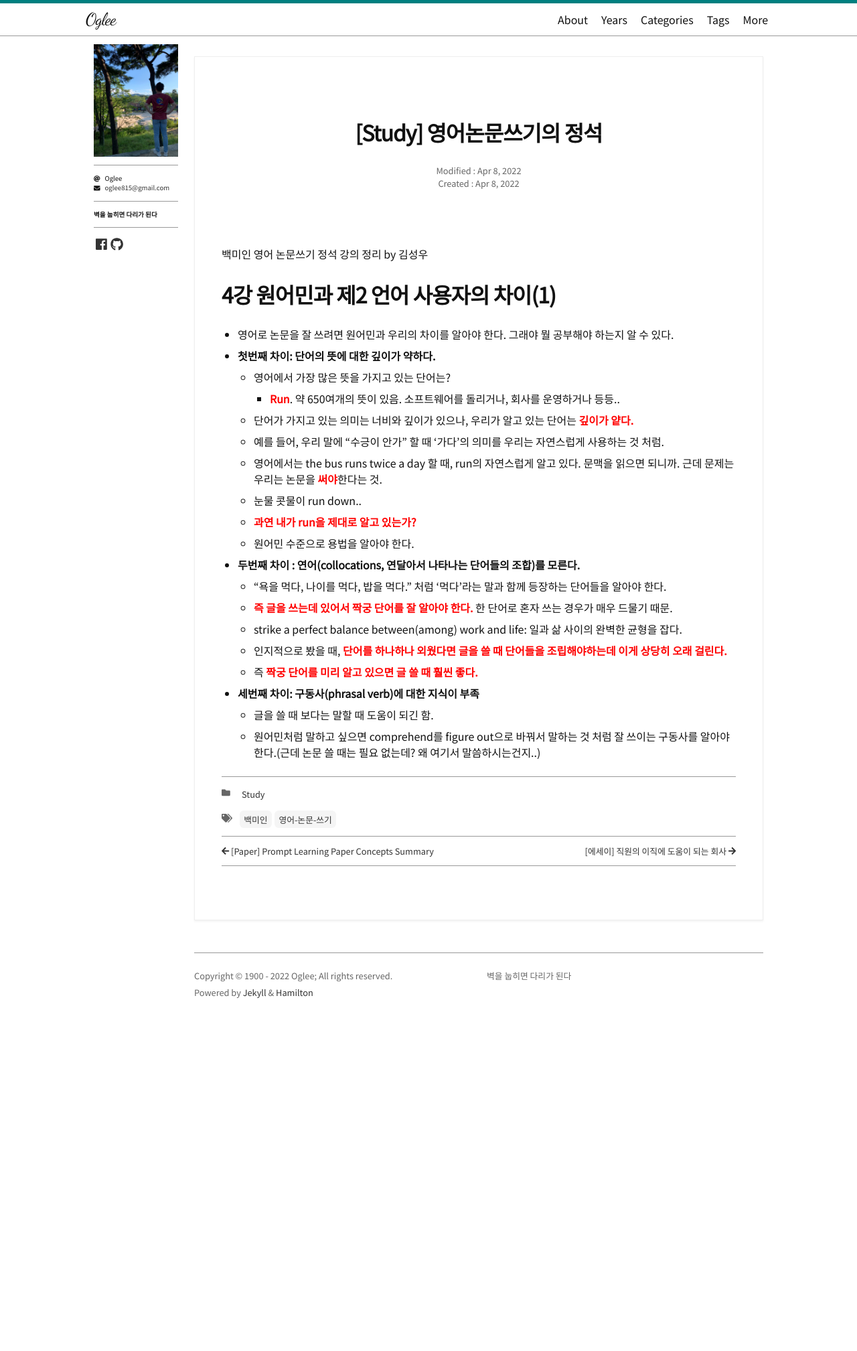
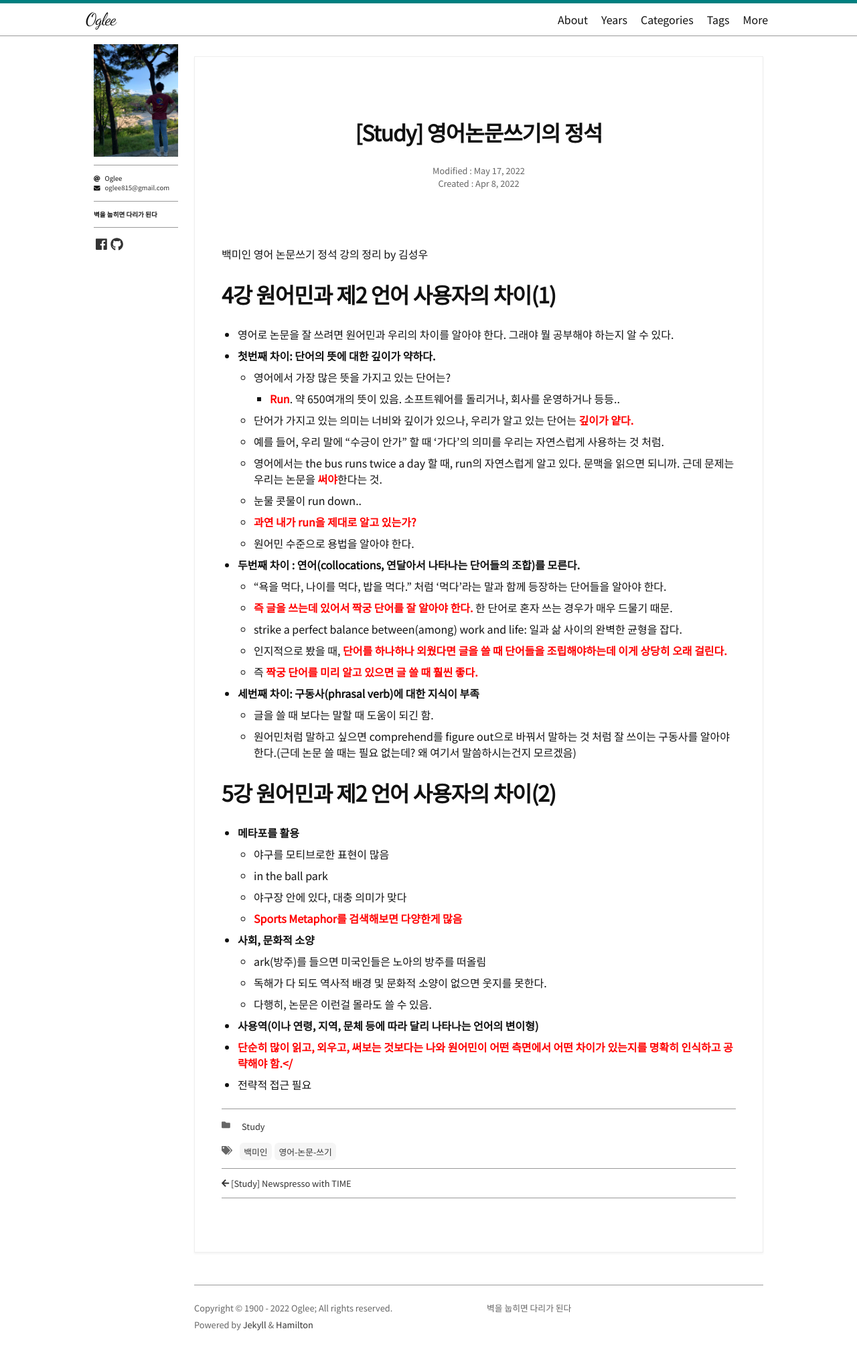
Before and after one commit to oglee815/oglee815_old.github.io, a Jekyll site: the page built from _posts/1900-01-01-study-writing-paper.md, in a window 1280 px wide. Shown: the whole page at 67% size. Built offline with Jekyll 4.4.1, drawn with Linux system fonts in a browser that asks for light colours; nearby versions of some CDN libraries; some web fonts are replaced; comment, search, counter and statistics services are not loaded.

Commit message:
Update 1900-01-01-study-writing-paper.md

```diff
--- a/_posts/1900-01-01-study-writing-paper.md
+++ b/_posts/1900-01-01-study-writing-paper.md
@@ -1,6 +1,6 @@
 ---
 layout: post
-date: 2022-04-08 00:00
+date: 2022-05-17 00:00
 created_date: 2022-04-08 00:00
 title: "[Study] 영어논문쓰기의 정석"
 author: oglee
@@ -40,4 +40,22 @@ tags:
 
 - <strong>세번째 차이: 구동사(phrasal verb)에 대한 지식이 부족</strong>
   - 글을 쓸 때 보다는 말할 때 도움이 되긴 함.
-  - 원어민처럼 말하고 싶으면 comprehend를 figure out으로 바꿔서 말하는 것 처럼 잘 쓰이는 구동사를 알아야 한다.(근데 논문 쓸 때는 필요 없는데? 왜 여기서 말씀하시는건지..)
+  - 원어민처럼 말하고 싶으면 comprehend를 figure out으로 바꿔서 말하는 것 처럼 잘 쓰이는 구동사를 알아야 한다.(근데 논문 쓸 때는 필요 없는데? 왜 여기서 말씀하시는건지 모르겠음)
+
+# 5강 원어민과 제2 언어 사용자의 차이(2)
+
+- <strong>메타포를 활용</strong>
+  - 야구를 모티브로한 표현이 많음
+  - in the ball park
+  - 야구장 안에 있다, 대충 의미가 맞다
+  - <span class='my_highlight'>Sports Metaphor를 검색해보면 다양한게 많음</span>
+
+- <strong>사회, 문화적 소양</strong>
+  - ark(방주)를 들으면 미국인들은 노아의 방주를 떠올림
+  - 독해가 다 되도 역사적 배경 및 문화적 소양이 없으면 웃지를 못한다.
+  - 다행히, 논문은 이런걸 몰라도 쓸 수 있음.
+
+- <strong>사용역(이나 연령, 지역, 문체 등에 따라 달리 나타나는 언어의 변이형)</strong>
+
+- <span class='my_highlight'>단순히 많이 읽고, 외우고, 써보는 것보다는 나와 원어민이 어떤 측면에서 어떤 차이가 있는지를 명확히 인식하고 공략해야 함.</
+- 전략적 접근 필요
```
